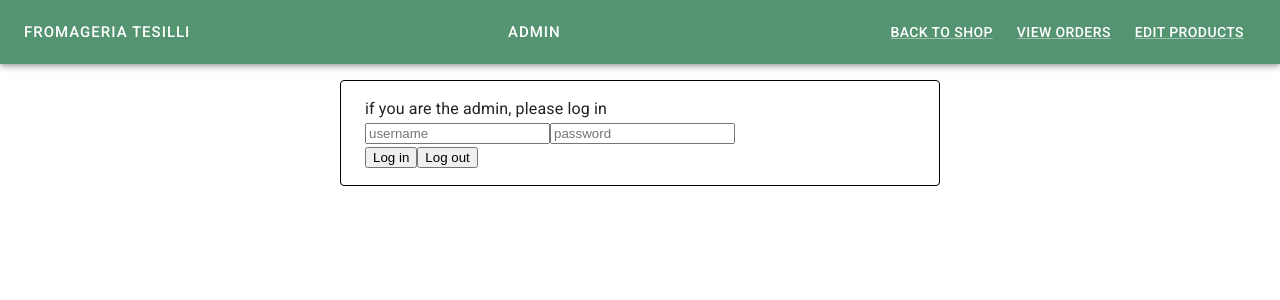
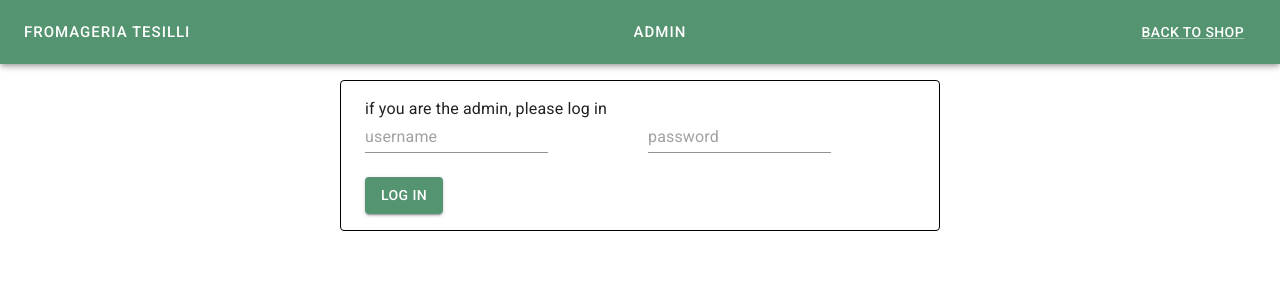
Before and after one commit to isacaputo/fromageria-tesilli, a React (Vite) app in the folder client/: page /admin in a window 1280 px wide. Shown: the top 300 px of the page. Built offline with nearby package versions, Linux system fonts and the light colour scheme; a web font is replaced by a local one.

Commit message:
auth front end complete

```diff
--- a/client/src/App.jsx
+++ b/client/src/App.jsx
@@ -9,6 +9,8 @@ import { Checkout } from "./pages/Checkout";
 import Admin from "./pages/Admin";
 import Orders from "./pages/Orders";
 import EditProducts from "./pages/EditProducts";
+import  AuthContext  from "./contexts/AuthContext";
+import RequireAuth from "./components/RequireAuth";
 
 function App() {
   const [showCart, setShowCart] = useState(false);
@@ -49,7 +51,24 @@ function App() {
     setCart(newCart);
   };
 
+  const [user, setUser] = useState(false);
+
+  function login(username, password) {
+    setUser(true);
+
+  }
+  function logout() {
+    setUser(false);
+  }
+
+  const authObject = {
+    user,
+    login,
+    logout,
+  }
+
   return (
+    <AuthContext.Provider value={authObject}>
     <div>
       <Routes>
         <Route
@@ -92,14 +111,17 @@ function App() {
         </Route>
         <Route
         path="orders"
-        element={<Orders/>}>
+        element={
+        <RequireAuth><Orders/></RequireAuth>}>
         </Route>
         <Route
         path="editproducts"
-        element={<EditProducts/>}>
+        element={
+        <RequireAuth><EditProducts/></RequireAuth>}>
         </Route>
       </Routes>
     </div>
+    </AuthContext.Provider>
   );
 }
 export default App;
--- a/client/src/components/Login.jsx
+++ b/client/src/components/Login.jsx
@@ -1,13 +1,21 @@
-import { useState } from "react";
+import { useState, useContext } from "react";
 import axios from "axios";
+import { Button, Typography } from "@mui/material";
+import  AuthContext  from "../contexts/AuthContext";
+import TextField from "@mui/material/TextField";
+import Grid from "@mui/material/Grid";
 
 function Login() {
+
+  //auth is an object that contains user, login and logout
+const auth = useContext(AuthContext);
+
   const [credentials, setCredentials] = useState({
     username: "",
     password: "",
   });
 
-  const [data, setData] = useState(null);
+
 
   const { username, password } = credentials;
 
@@ -25,7 +33,8 @@ function Login() {
 
       //store it locally
       localStorage.setItem("token", data.token);
-      console.log(data.message, data.token);
+      auth.login();
+      // console.log(data.message, data.token);
       setData(data.message);
     } catch (error) {
       console.log(error);
@@ -34,60 +43,62 @@ function Login() {
   };
 
   const logout = () => {
+    auth.logout();
     localStorage.removeItem("token");
   };
 
-  const requestData = async () => {
-    try {
-      const { data } = await axios("/api/auth/profile", {
-        headers: {
-          authorization: "Bearer " + localStorage.getItem("token"),
-        },
-      });
-      setData(data.message);
-      console.log(data.message);
-    } catch (error) {
-      console.log(error);
-      setData(error.message);
-    }
-  };
+
 
   return (
     <div>
       <div>
+        {auth.user === false &&
+        <div>
         <div> if you are the admin, please log in</div>
-        <input
+        <Grid container spacing={2}>
+        <Grid item xs={6}>
+        <TextField
           value={username}
           onChange={handleChange}
           name="username"
           type="text"
-          className="form-control mb-2"
+          variant="standard"
           placeholder="username"
         />
-        <input
+        </Grid>
+        <Grid item sx={6}>
+        <TextField
           value={password}
           onChange={handleChange}
           name="password"
           type="password"
-          className="form-control mb-2"
+          variant="standard"
           placeholder="password"
         />
+        </Grid>
+        </Grid>
+
+        </div>
+        }
+<br></br>
         <div className="d-flex gap-2 justify-content-center">
-          <button className="btn btn-primary" onClick={login}>
+          {auth.user === false && <Button variant="contained" onClick={login}>
             Log in
-          </button>
-          <button className="btn btn-outline-dark ml-2" onClick={logout}>
+          </Button>
+          }
+          {auth.user === true &&
+          <div>
+          <Button variant="contained" onClick={logout}>
             Log out
-          </button>
+          </Button>
+          <Typography>Welcome Admin! Navigate the menu above to make changes</Typography>
+          </div>
+          }
         </div>
       </div>
 
 
-      {data && (
-        <div className="text-center p-4">
-          <div className="alert">{data}</div>
-        </div>
-      )}
+
     </div>
   );
 }
--- /dev/null
+++ b/client/src/components/RequireAuth.jsx
@@ -0,0 +1,16 @@
+import { useContext } from 'react';
+import AuthContext from '../contexts/AuthContext'
+import { Navigate } from 'react-router-dom';
+
+export default function RequireAuth({ children }) {
+
+  const auth = useContext(AuthContext);
+  if(!auth.user) {
+    return <div>
+      <Navigate to="/admin"/>
+    </div>
+  }
+  return (
+    <div>{children}</div>
+  )
+}
--- /dev/null
+++ b/client/src/contexts/AuthContext.js
@@ -0,0 +1,3 @@
+import { createContext } from "react";
+
+export default createContext();
--- a/client/src/pages/Admin.jsx
+++ b/client/src/pages/Admin.jsx
@@ -2,8 +2,12 @@ import { AppBar, Toolbar, Typography, Link, Container } from '@mui/material'
 import React from 'react'
 import { useNavigate } from 'react-router-dom'
 import Login from '../components/Login';
+import { useContext } from 'react';
+import AuthContext from '../contexts/AuthContext';
 
 export default function Admin() {
+
+  const auth = useContext(AuthContext);
 
   const navigate = useNavigate();
   return (
@@ -46,6 +50,8 @@ export default function Admin() {
             >
               Back to Shop
             </Link>
+
+            {auth.user === true &&
             <Link
             variant="button"
             color="neutral.contrastText"
@@ -54,6 +60,10 @@ export default function Admin() {
             onClick={() => navigate("/orders")}>
               View Orders
             </Link>
+            }
+
+
+            {auth.user === true &&
             <Link variant="button"
             color="neutral.contrastText"
             sx={{ my: 1, mx: 1.5 }}
@@ -61,6 +71,7 @@ export default function Admin() {
             onClick={() => navigate("/editproducts")}>
             Edit products
             </Link>
+            }
 
           </nav>
       </Toolbar>
--- a/client/src/pages/EditProducts.jsx
+++ b/client/src/pages/EditProducts.jsx
@@ -117,9 +117,18 @@ import axios from "axios";
             color="neutral.contrastText"
             sx={{ my: 1, mx: 1.5 }}
             href="#"
+            onClick={() => navigate("/admin")}>
+              admin home
+            </Link>
+            <Link
+            variant="button"
+            color="neutral.contrastText"
+            sx={{ my: 1, mx: 1.5 }}
+            href="#"
             onClick={() => navigate("/orders")}>
               view orders
             </Link>
+
           </nav>
 
       </Toolbar>
--- a/client/src/pages/Orders.jsx
+++ b/client/src/pages/Orders.jsx
@@ -41,6 +41,8 @@ export default function Orders() {
   return (
     <>
 
+
+
     <AppBar>
       <Toolbar sx={{ flexWrap: "wrap" }}>
       <Typography
@@ -80,6 +82,14 @@ export default function Orders() {
             color="neutral.contrastText"
             sx={{ my: 1, mx: 1.5 }}
             href="#"
+            onClick={() => navigate("/admin")}>
+              admin home
+            </Link>
+            <Link
+            variant="button"
+            color="neutral.contrastText"
+            sx={{ my: 1, mx: 1.5 }}
+            href="#"
             onClick={() => navigate("/editproducts")}>
               Edit Products
             </Link>
@@ -94,6 +104,9 @@ export default function Orders() {
     sx={{
       mt:10
       }}>
+
+{orders.length === 0 &&
+    <Typography> No orders right now!</Typography>}
 
       <List>
       {orders.map((order) => (
```
